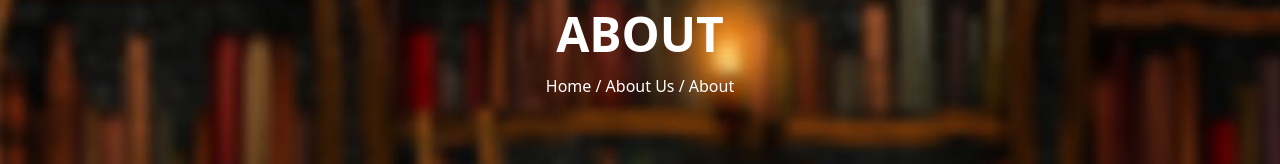
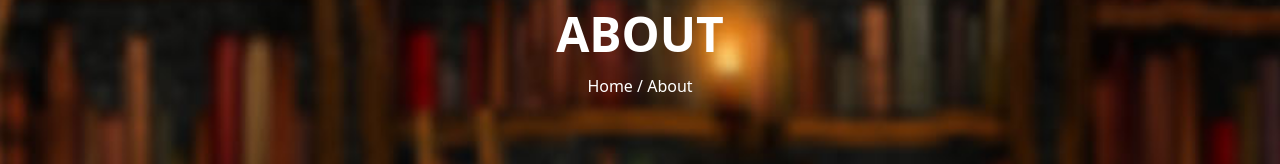
Before and after one commit to emmanuel-cruz-dev/literarium, a React (Vite) app: page /about in a window 1280 px wide. Shown: the part 266-430 px from the top of the page. Built offline with nearby package versions, Linux system fonts and the light colour scheme.

Commit message:
componente PagesHero agregado y aplicado a todas las paginas

```diff
--- /dev/null
+++ b/src/components/routes/PagesHero.tsx
@@ -0,0 +1,18 @@
+import { FC } from "react";
+
+interface PagesHeroProps {
+  title: string;
+}
+
+const PagesHero: FC<PagesHeroProps> = ({ title }) => {
+  return (
+    <section className="pages-hero" id="pages-hero">
+      <article className="w-11/12 h-full mx-auto flex flex-col justify-center gap-4 items-center text-center text-white">
+        <h1 className="text-5xl uppercase font-bold">{title}</h1>
+        <h2>Home / {title}</h2>
+      </article>
+    </section>
+  );
+};
+
+export default PagesHero;
--- a/src/components/routes/about/About.tsx
+++ b/src/components/routes/about/About.tsx
@@ -1,5 +1,5 @@
+import PagesHero from "../PagesHero";
 import AboutFounders from "./AboutFounders";
-import AboutHero from "./AboutHero";
 import AboutMedia from "./AboutMedia";
 import AboutMission from "./AboutMission";
 import AboutTabs from "./AboutTabs";
@@ -8,7 +8,7 @@ import AboutWelcome from "./AboutWelcome";
 const About = () => {
   return (
     <>
-      <AboutHero />
+      <PagesHero title="About" />
       <AboutWelcome />
       <AboutTabs />
       <AboutMedia />
--- a/src/components/routes/about/AboutHero.tsx
+++ /dev/null
@@ -1,12 +0,0 @@
-const AboutHero = () => {
-  return (
-    <section className="about-hero" id="about-hero">
-      <article className="w-11/12 h-full mx-auto flex flex-col justify-center gap-4 items-center text-center text-white">
-        <h1 className="text-5xl uppercase font-bold">About</h1>
-        <h2>Home / About Us / About</h2>
-      </article>
-    </section>
-  );
-};
-
-export default AboutHero;
--- a/src/components/routes/blog/BlogHero.tsx
+++ /dev/null
@@ -1,12 +0,0 @@
-const BlogHero = () => {
-  return (
-    <section className="about-hero blog-hero" id="blog-hero">
-      <article className="w-11/12 h-full mx-auto flex flex-col justify-center gap-4 items-center text-center text-white">
-        <h1 className="text-5xl uppercase font-bold">Blog</h1>
-        <h2>Home / Our Blog / Blog</h2>
-      </article>
-    </section>
-  );
-};
-
-export default BlogHero;
--- a/src/components/routes/blog/BlogPage.tsx
+++ b/src/components/routes/blog/BlogPage.tsx
@@ -1,10 +1,10 @@
+import PagesHero from "../PagesHero";
 import BlogContent from "./BlogContent";
-import BlogHero from "./BlogHero";
 
 const BlogPage = () => {
   return (
     <>
-      <BlogHero />
+      <PagesHero title="Blog" />
       <BlogContent />
     </>
   );
--- a/src/components/routes/contact/ContactPage.tsx
+++ b/src/components/routes/contact/ContactPage.tsx
@@ -1,8 +1,10 @@
+import PagesHero from "../PagesHero";
 import ContactContent from "./ContactContent";
 
 const ContactPage = () => {
   return (
     <>
+      <PagesHero title="Contact" />
       <ContactContent />
     </>
   );
--- a/src/components/routes/products/ProductsHero.tsx
+++ /dev/null
@@ -1,12 +0,0 @@
-const ProductsHero = () => {
-  return (
-    <section className="about-hero products-hero" id="products-hero">
-      <article className="w-11/12 h-full mx-auto flex flex-col justify-center gap-4 items-center text-center text-white">
-        <h1 className="text-5xl uppercase font-bold">Products</h1>
-        <h2>Home / Products </h2>
-      </article>
-    </section>
-  );
-};
-
-export default ProductsHero;
--- a/src/components/routes/products/ProductsPage.tsx
+++ b/src/components/routes/products/ProductsPage.tsx
@@ -1,6 +1,6 @@
+import PagesHero from "../PagesHero";
 import ProductsContent from "./ProductsContent";
 import { ProductsContext } from "./ProductsContext";
-import ProductsHero from "./ProductsHero";
 import { useState } from "react";
 
 const ProductsPage = () => {
@@ -14,7 +14,7 @@ const ProductsPage = () => {
   return (
     <>
       <ProductsContext.Provider value={{ isVisible, handleClick }}>
-        <ProductsHero />
+        <PagesHero title="Products" />
         <ProductsContent />
       </ProductsContext.Provider>
     </>
--- a/src/styles/pages.css
+++ b/src/styles/pages.css
@@ -1,8 +1,8 @@
 /***************************************
- *            Inicio: About            *
+ *        Inicio: Hero Generic         *
  ***************************************/
 
-.about-hero {
+.pages-hero {
   background-image: url("../assets/images/inner-banner.jpg");
   background-size: cover;
   background-position: center;
@@ -12,7 +12,7 @@
 }
 
 /***************************************
- *            Fin: About              *
+ *            Fin: Hero Generic        *
  ***************************************/
 
 /***************************************
```
